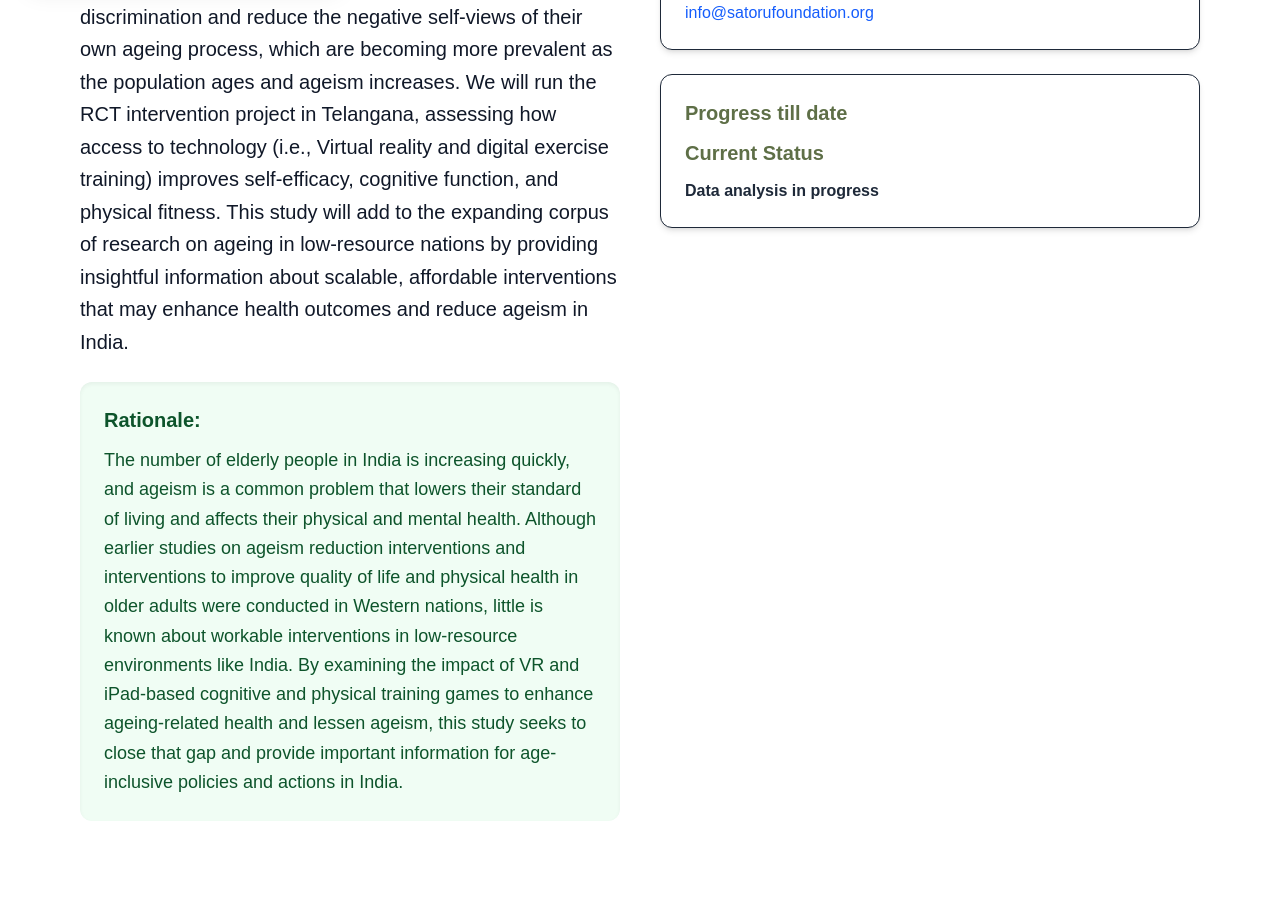
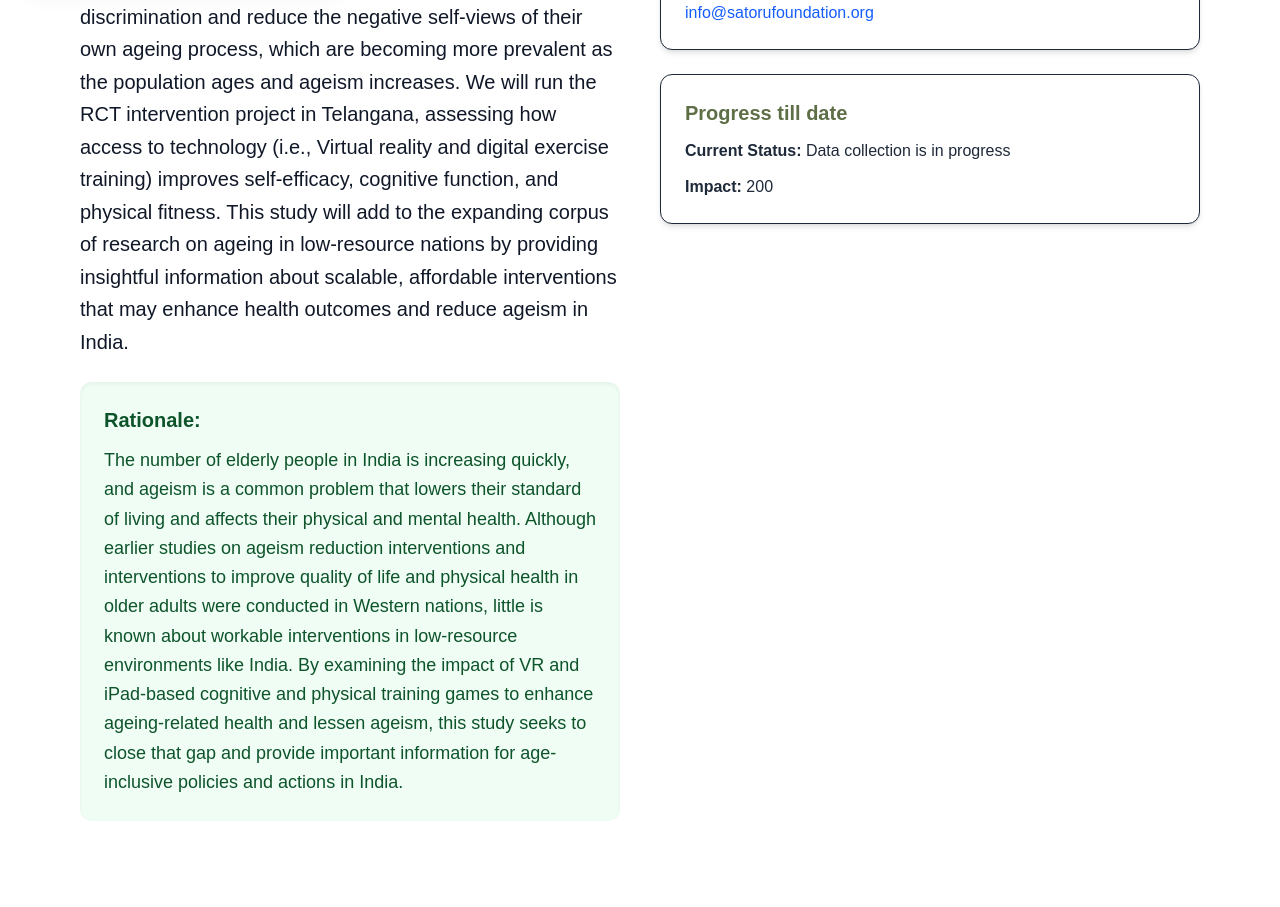
Before and after one commit to Satoru-Foundation/web, a Next.js app: page /projects/ActiveIndia in a window 1280 px wide. Shown: the part 800-1707 px from the top of the page. Built offline with nearby package versions, Linux system fonts and the light colour scheme.

Commit message:
Added Impact metric in all of the project pages

```diff
--- a/src/app/projects/ActiveIndia/page.js
+++ b/src/app/projects/ActiveIndia/page.js
@@ -58,8 +58,8 @@ const MadaviPage = () => {
             {/* Card 2 - Progress */}
             <div className="bg-white border shadow-md rounded-xl p-6 space-y-3">
               <h3 className="text-xl font-bold text-[#5e6f47]">Progress till date</h3>
-              <h3 className="text-xl font-semibold text-[#5e6f47]">Current Status</h3>
-              <p><strong>Data analysis in progress</strong></p>
+              <p><strong>Current Status:</strong> Data collection is in progress</p>
+              <p><strong>Impact:</strong> 200</p>
             </div>
           </div>
         </div>
--- a/src/app/projects/Gaman/page.js
+++ b/src/app/projects/Gaman/page.js
@@ -62,7 +62,8 @@ const MadaviPage = () => {
                 <strong>Andhra Pradesh:</strong> NTR, Guntur, Palnadu <br />
                 <strong>Telangana:</strong> Hyderabad, Ranga Reddy, Sanga Reddy, Nalgonda
               </p> */}
-              <p><strong>Current Status:</strong> Data analysis in progress</p>
+              <p><strong>Current Status:</strong> Data collection is in progress</p>
+              <p><strong>Impact:</strong>1000</p>
             </div>
           </div>
         </div>
--- a/src/app/projects/Madavi/page.js
+++ b/src/app/projects/Madavi/page.js
@@ -64,6 +64,7 @@ const MadaviPage = () => {
                 <strong>Telangana:</strong> Hyderabad, Ranga Reddy, Sanga Reddy, Nalgonda
               </p>
               <p><strong>Current Status:</strong> Data analysis in progress</p>
+              <p><strong>Impact:</strong>200</p>
             </div>
           </div>
         </div>
```
